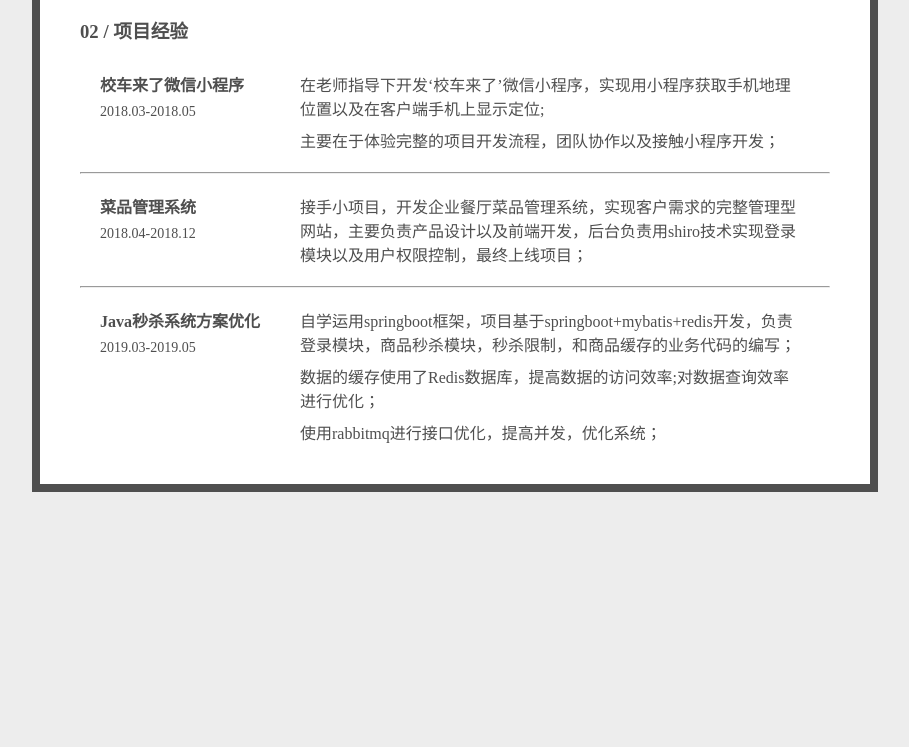
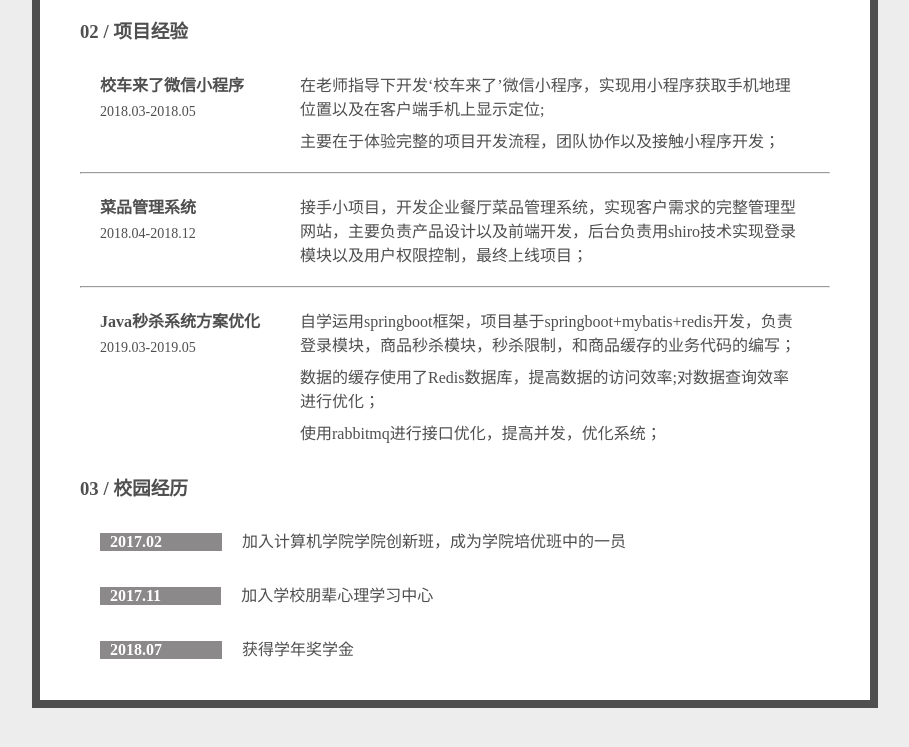
Before and after one commit to pppenger/pppenger.github.io, a plain HTML site: page index.html in a window 1280 px wide. Shown: the part 387-1134 px from the top of the page, without its empty margins (185-1094 px from the left). Before the commit the page ends 929 px from the top, so only its background shows below. Drawn offline with Linux system fonts and the light colour scheme.

Commit message:
Update index.html

```diff
--- a/index.html
+++ b/index.html
@@ -6,7 +6,7 @@
 	<style type="text/css">
 	body{
 		background-color: #EDEDED;
-		font-family: '楷体';
+		font-family: '仿宋_GB2312';
 		color: #4F4F4F;
 	}
 	#main{
@@ -45,6 +45,13 @@
 
 		margin: 8px 0;
 		font-size: 14px;
+	}
+	#three p{
+		display: inline-block;
+		background-color: 		#8B8989;
+		margin: 0 20px  0 0;
+		padding: 0px 60px 0px 10px;
+		color: #fff;
 	}
 	</style>
 </head>
@@ -101,6 +108,21 @@
 				</div>
 			</div>
 		</div>
+
+		<div id="three">
+			<h3>03 / 校园经历</h3>
+			<div id="three-bag">
+				<div style="margin:10px;padding:10px;">
+					<p><strong>2017.02</strong></p>加入计算机学院学院创新班，成为学院培优班中的一员
+				</div>
+				<div style="margin:10px;padding:10px;">
+					<p><strong>2017.11</strong></p>加入学校朋辈心理学习中心
+				</div>
+				<div style="margin:10px;padding:10px;">
+					<p><strong>2018.07</strong></p>获得学年奖学金
+				</div>
+			</div>
+		</div>
 	</div>
 
 
```
